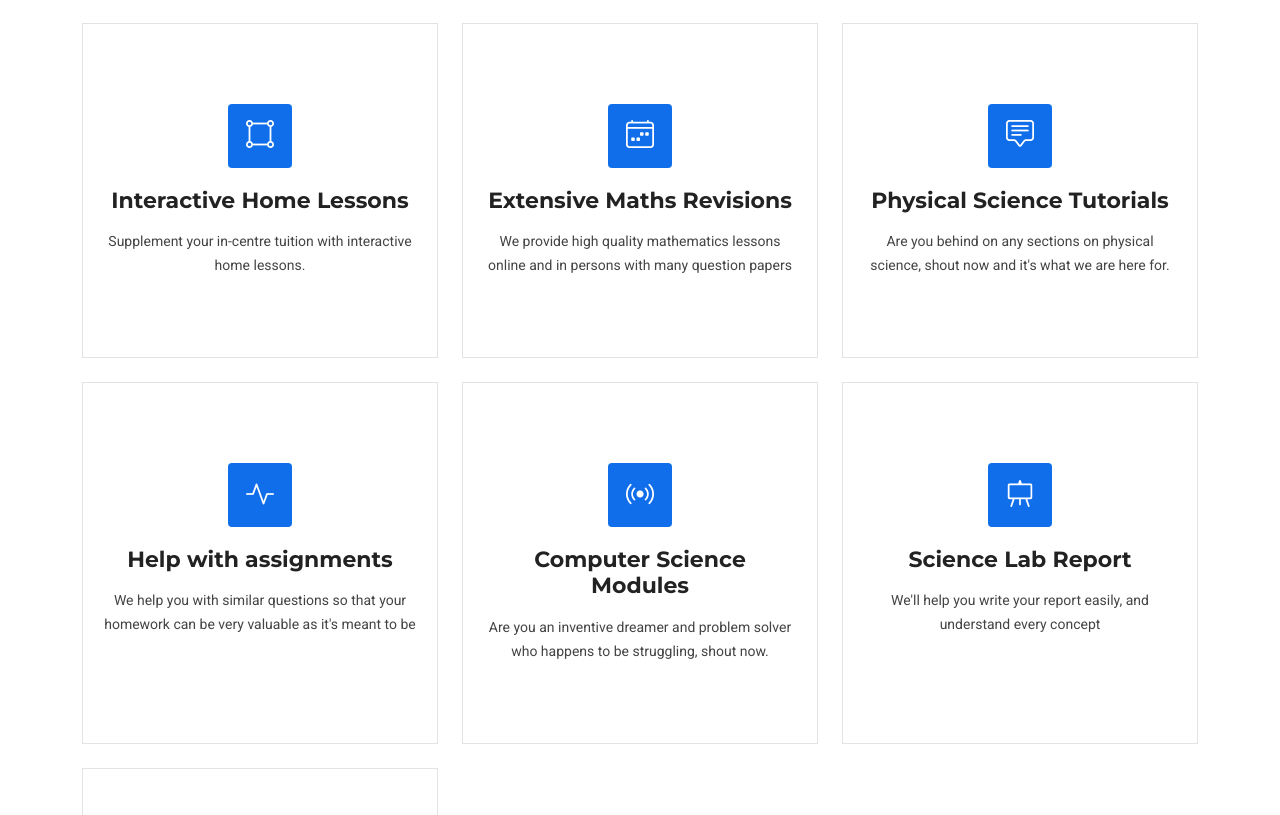
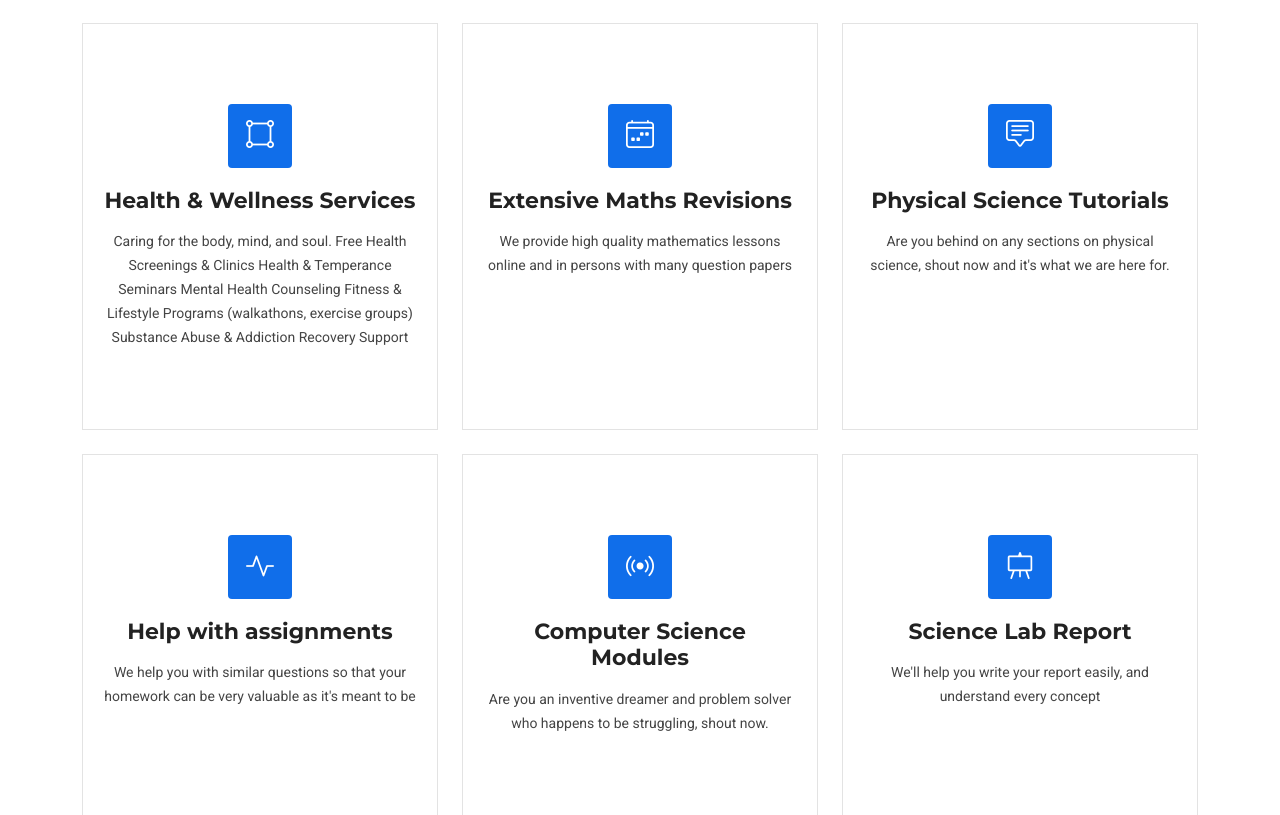
Before and after one commit to Carrington-dev/tshapfutshe, a Django app: page /en/services/ in a window 1280 px wide. Shown: the part 890-1705 px from the top of the page. Run offline with Django 5.2, Linux system fonts and the light colour scheme; some libraries are stand-ins or nearby versions.

Commit message:
Update services.html

```diff
--- a/templates/security/services.html
+++ b/templates/security/services.html
@@ -116,10 +116,19 @@ Spiritual Counseling & Pastoral Care
                 <i class="bi bi-bounding-box-circles"></i>
               </div>
               <a href="#" class="stretched-link">
-                <h3>Interactive Home Lessons              </h3>
+                <h3>Health & Wellness Services</h3>
               </a>
-              <p>Supplement your in-centre tuition with interactive home lessons.
-              </p>
+              <p>Caring for the body, mind, and soul.
+
+                Free Health Screenings & Clinics
+
+                Health & Temperance Seminars
+
+                Mental Health Counseling
+
+                Fitness & Lifestyle Programs (walkathons, exercise groups)
+
+                Substance Abuse & Addiction Recovery Support</p>
               <a href="#" class="stretched-link"></a>
             </div>
           </div><!-- End Service Item -->
```
